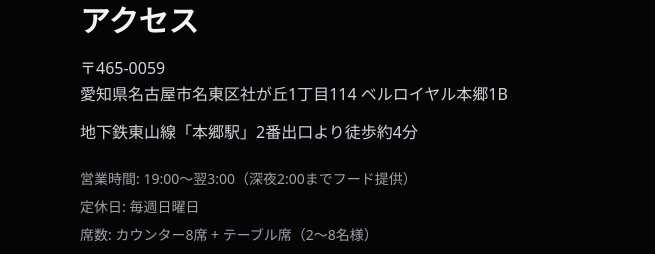
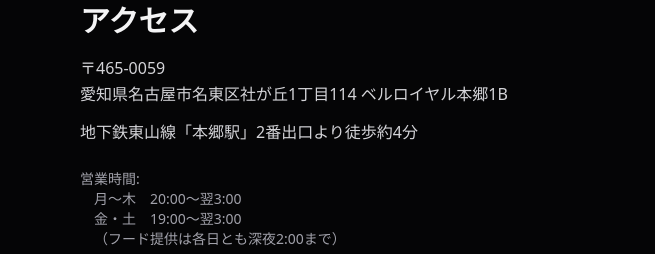
Before and after one commit to ChuCkle-Park-Bar/ChuCkle-Park-Bar.github.io, a website: page index.html in a window 1280 px wide. Shown: the part 1867-2121 px from the top of the page, 0-655 px from the left. Drawn offline with nearby package versions, Linux system fonts and the light colour scheme.

Commit message:
情報更新

```diff
--- a/index.html
+++ b/index.html
@@ -406,7 +406,12 @@
           <span class="inline-block mt-3">地下鉄東山線「本郷駅」2番出口より徒歩約4分</span><br/>
         </p>
         <ul class="mt-6 space-y-2 text-zinc-400 text-sm">
-          <li>営業時間: 19:00〜翌3:00（深夜2:00までフード提供）</li>
+          <li>
+            営業時間:<br>
+            &emsp;月〜木　20:00〜翌3:00<br>
+            &emsp;金・土　19:00〜翌3:00<br>
+            &emsp;（フード提供は各日とも深夜2:00まで）
+          </li>
           <li>定休日: 毎週日曜日</li>
           <li>席数: カウンター8席 + テーブル席（2〜8名様）</li>
         </ul>
```
Also changed, not shown: 2 other files.
